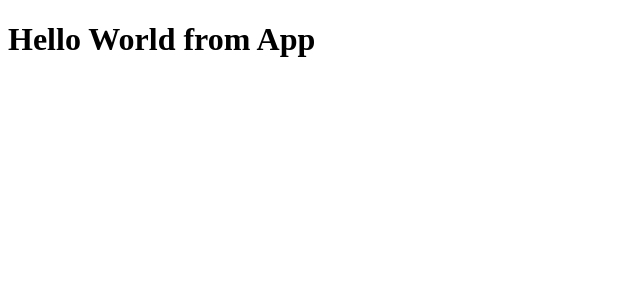
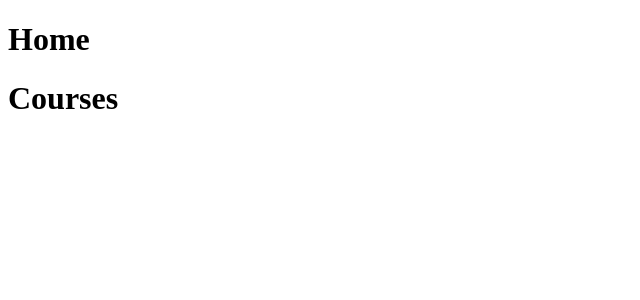
Before and after one commit to dganesh07/covetool-react, a React (Create React App) app: page /courses in a window 1280 px wide. Shown: the top 300 px of the page, without its empty margins (0-640 px from the left). Built offline with nearby package versions, Linux system fonts and the light colour scheme.

Commit message:
Add react router

```diff
--- a/package.json
+++ b/package.json
@@ -5,6 +5,7 @@
   "dependencies": {
     "react": "^16.8.6",
     "react-dom": "^16.8.6",
+    "react-router-dom": "^5.0.0",
     "react-scripts": "3.0.0"
   },
   "scripts": {
--- a/src/App.js
+++ b/src/App.js
@@ -1,7 +1,15 @@
 import React from "react";
+import { BrowserRouter as Router, Route } from "react-router-dom";
+import HomePage from "./HomePage";
+import CoursesPage from "./CoursesPage";
 
 function App() {
-  return <h1>Hello World from App</h1>;
+  return (
+    <Router>
+      <Route path="/" component={HomePage} />
+      <Route path="/courses" component={CoursesPage} />
+    </Router>
+  );
 }
 
 export default App;
--- /dev/null
+++ b/src/CoursesPage.js
@@ -0,0 +1,9 @@
+import React from "react";
+
+class CoursePage extends React.Component {
+  render() {
+    return <h1>Courses</h1>;
+  }
+}
+
+export default CoursePage;
--- /dev/null
+++ b/src/HomePage.js
@@ -0,0 +1,9 @@
+import React from "react";
+
+class HomePage extends React.Component {
+  render() {
+    return <h1>Home</h1>;
+  }
+}
+
+export default HomePage;
```
Also changed, not shown: 1 other file (tests, documents, lock files or other folders).
